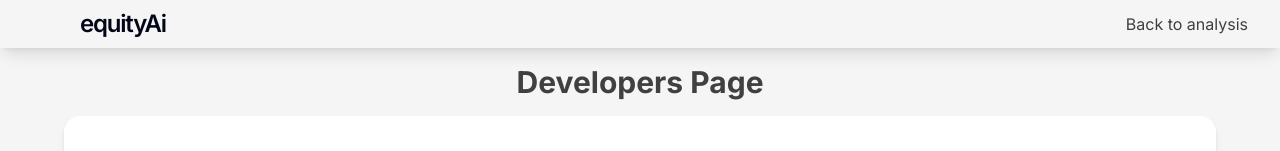
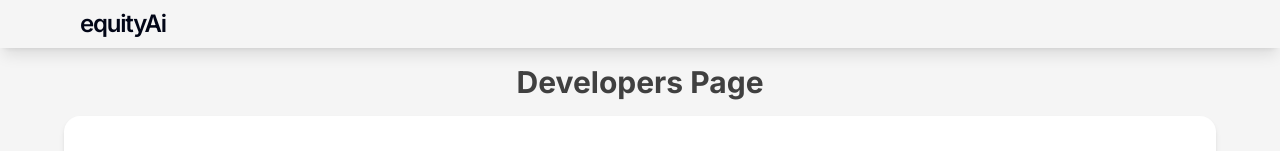
Before and after one commit to TuringCrafters/EquityAI, a Next.js app in the folder client/: page /developers in a window 1280 px wide. Shown: the top 151 px of the page. Built offline with nearby package versions, Linux system fonts and the light colour scheme.

Commit message:
render nav bar without a button in developer page

```diff
--- a/client/app/developers/page.tsx
+++ b/client/app/developers/page.tsx
@@ -33,7 +33,7 @@ const DeveloperCard: React.FC<DeveloperCardProps> = ({ name, role, avatar, info,
 const Developers = () => {
     return (
         <>
-            <NavBar link="analysis" buttonContent="Back to analysis" />
+            <NavBar />
             <div className="container mx-auto mt-16 mb-8 px-16">
                 <h3 className="text-center text-3xl font-bold mb-4">Developers Page</h3>
                 <div className="bg-white shadow-md rounded-2xl p-8 mb-6">
```
